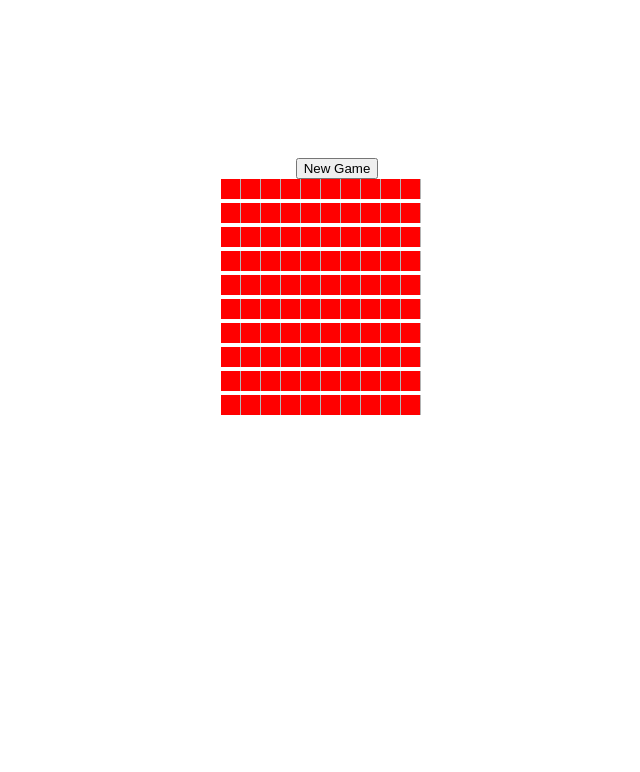
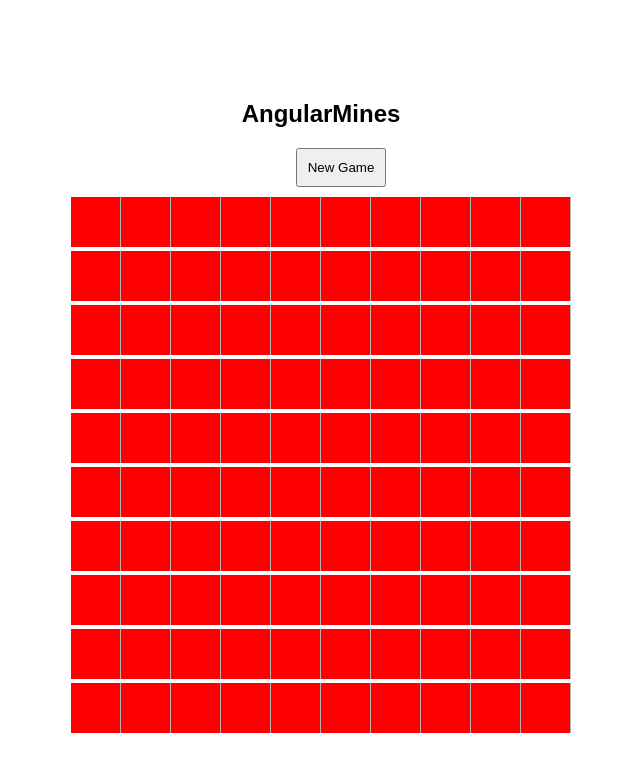
Before and after one commit to gregorykan/mines-front-end, a plain HTML site: page index.html in a window 1280 px wide. Shown: the whole page, without its empty margins (319-959 px from the left). Drawn offline with nearby package versions, Linux system fonts and the light colour scheme.

Commit message:
added skeleton methods for rendering board at each turn

```diff
--- a/css/board.css
+++ b/css/board.css
@@ -5,16 +5,17 @@
 
 .board
 {
- 	height: 200px;
- 	width: 200px;
+ 	height: 500px;
+ 	width: 500px;
  	margin-left: auto;
  	margin-right: auto;
+ 	padding: 10px;
 }
 
 .cell
 {
-	height: 20px;
-	width: 20px;
+	height: 50px;
+	width: 50px;
 	background-color: red;
 	box-shadow: inset #B3B3B3 -1px 0 0 0;
 	display: inline-block;
@@ -22,6 +23,14 @@
 
 #new-game
 {
-	margin-top:150px;
+
 	margin-left:48%; /* umm is there a proper way to centre this? */
+	padding: 10px;
 }
+
+h2
+{
+	margin-top:100px;
+	font-family: Arial;
+	text-align: center;
+}
--- a/index.html
+++ b/index.html
@@ -9,6 +9,7 @@
 	<script src="./js/board.js"></script>
 	</head>
 	<body>
+		<h2>AngularMines</h2>
 		<button id="new-game">New Game</button>
 		<div class="board"></div>
 	</body>
--- a/js/board.js
+++ b/js/board.js
@@ -3,7 +3,7 @@ function Board ()
 	this.sideLength = 10;
 }
 
-Board.prototype.Render = function ()
+Board.prototype.RenderInitialBoard = function ()
 {
 	for (var r = 0; r < this.sideLength; r++)
 	{
@@ -34,4 +34,31 @@ Board.prototype.CellClick = function ()
 {
 	var $id = $(this).attr("id");
 	console.log($id);
+		// ajax request not yet filled in, need URI from board server
+	$.ajax(
+		{
+			url: "",
+			method: "",
+			dataType: "",
+		}).done(function(data)
+		{
+
+		});
 }
+
+Board.prototype.RenderCells = function (boardArray)
+{
+	for (var r = 0; r < this.sideLength; r++)
+	{
+		for (var c = 0; c < this.sideLength; c++)
+		{
+			this.RenderCell(r, c, array[r][c]);
+		}
+	}
+}
+
+Board.prototype.RenderCell = function (row, column, value)
+{
+	var $thisDiv = $('#r_' + row + '-c_' + column);
+	$thisDiv.addClass(value);
+}
--- a/js/controller.js
+++ b/js/controller.js
@@ -1,7 +1,7 @@
 $(document).ready(function ()
 	{
 		var board = new Board();
-		board.Render();
+		board.RenderInitialBoard();
 		$("#new-game").click(board.NewGame);
 		$(".cell").click(board.CellClick);
 	});
```
